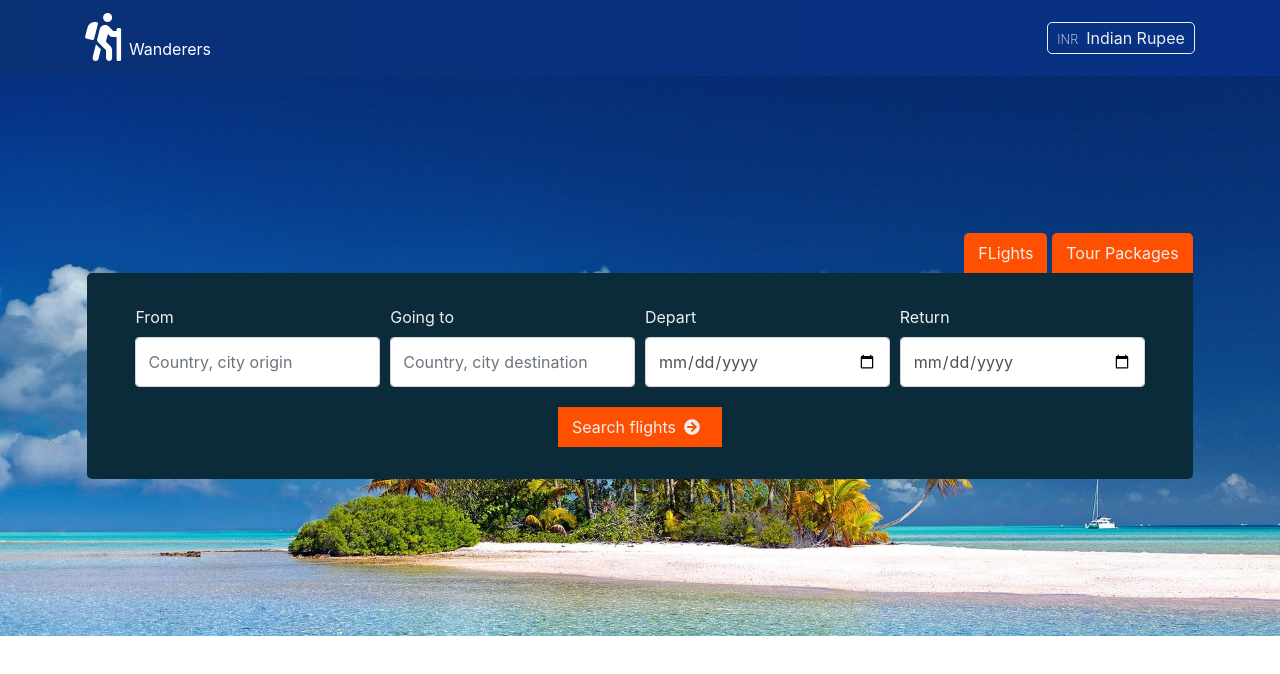
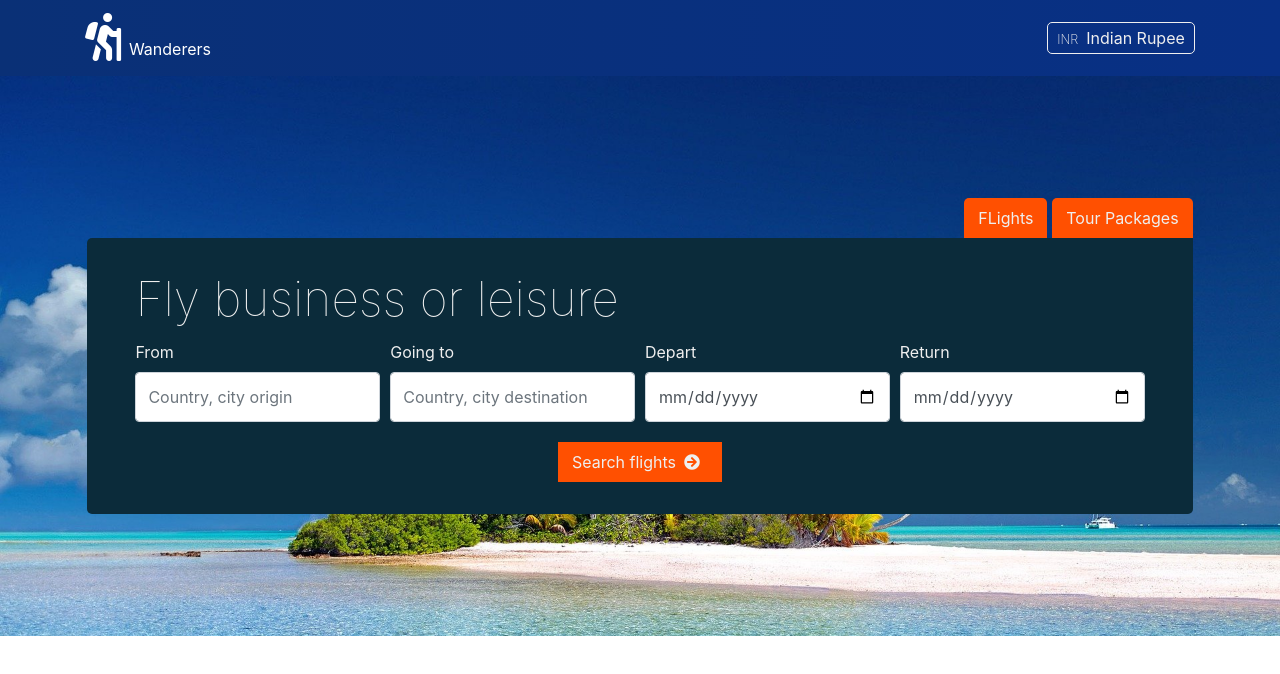
Before and after one commit to sharmaeklavya/travels-app, a React (Create React App) app: page / in a window 1280 px wide. Shown: the top 674 px of the page. Built offline with nearby package versions, Linux system fonts and the light colour scheme.

Commit message:
flight section

```diff
--- a/src/App.css
+++ b/src/App.css
@@ -69,6 +69,11 @@
   border-radius: 5px 0 5px 5px;
 }
 
+.flight-title {
+  font-size: 3rem;
+  font-weight: 100;
+}
+
 input[type="search"],
 input[type="date"] {
   padding-top: 1.5rem;
--- a/src/comps/Flights.js
+++ b/src/comps/Flights.js
@@ -92,10 +92,11 @@ function Flights() {
               <button className="section-btn">Tour Packages</button>
             </div>
           </div>
-          <div className="row">
-            <div className="col-md-12">
           <form className="flight-form">
             <div className="form-row">
+              <div className="col-12 mb-1">
+                <h1 className="flight-title">Fly business or leisure</h1>
+              </div>
               <div className="col-12 col-sm-6 col-lg-3 mb-1">
                 <label htmlFor="origin">From</label>
                 <input
@@ -143,8 +144,6 @@ function Flights() {
             </div>
           </form>
         </div>
-          </div>
-        </div>
       </section>
     </>
   );
```
Lines whose indentation alone changed are shown as unchanged.
